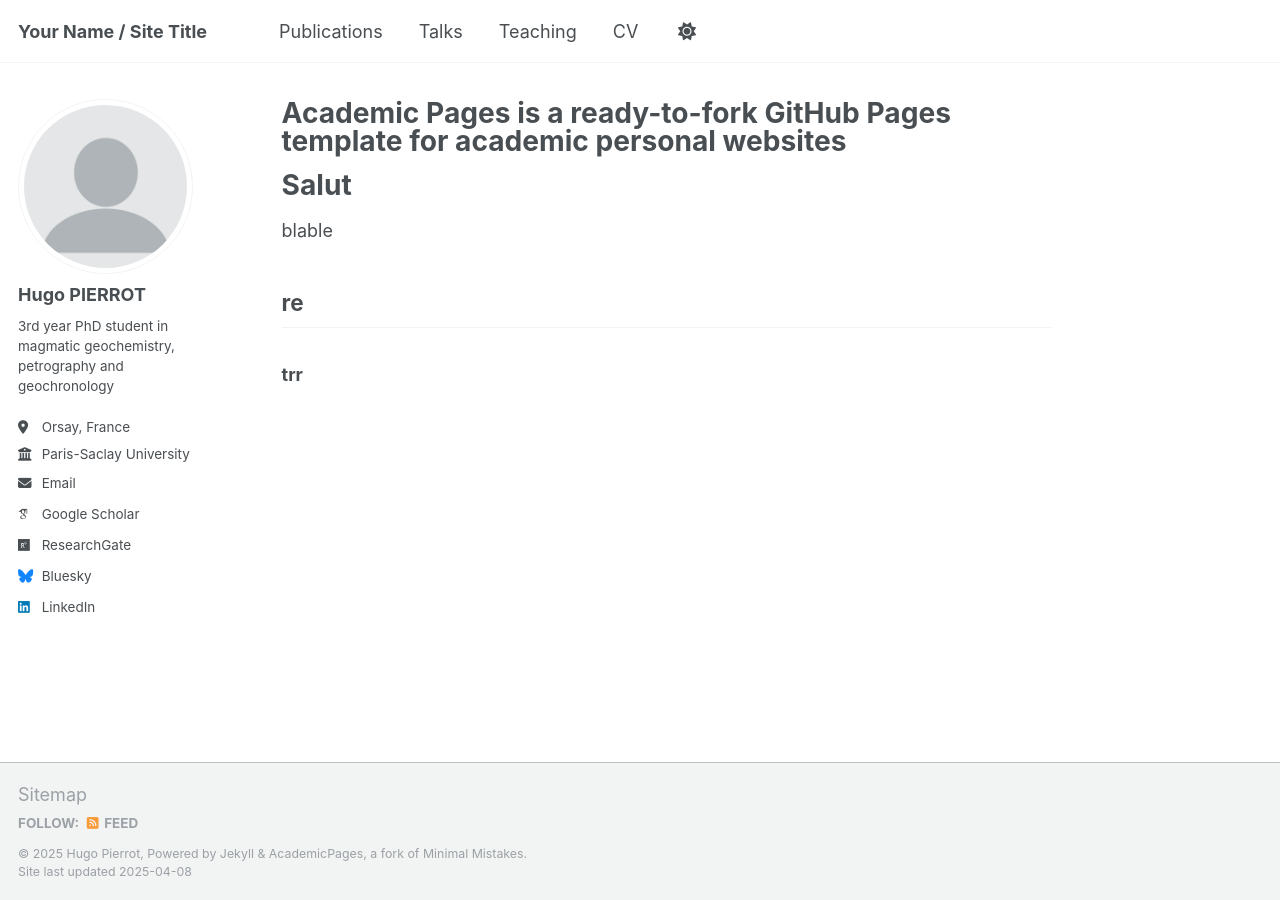
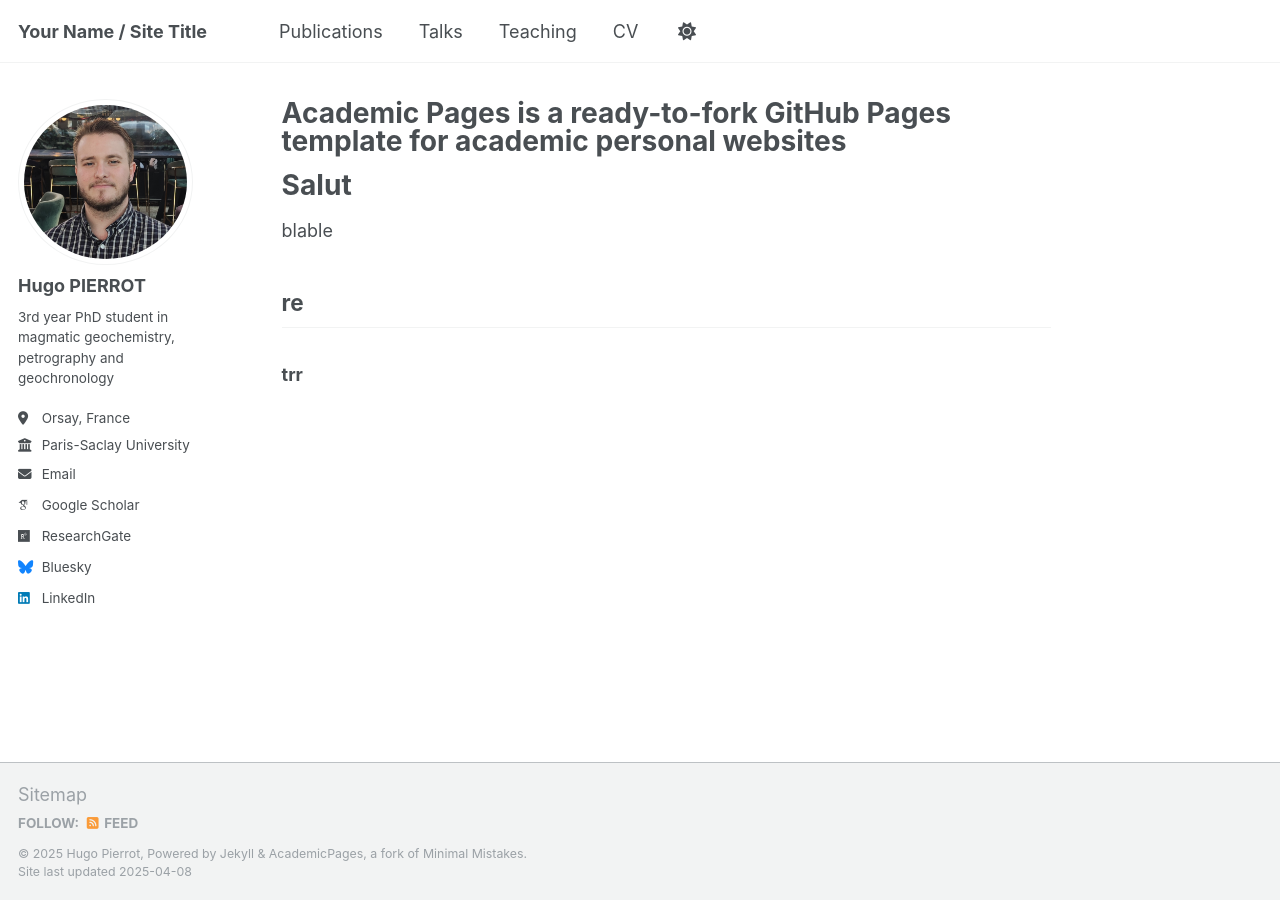
Before and after one commit to HugoPierrot/hugopierrot.github.io, a Jekyll site: the page built from _pages/about.md, in a window 1280 px wide. Built offline with Jekyll 4.4.1, drawn with Linux system fonts in a browser that asks for light colours; some web fonts are replaced.

Commit message:
Update _config.yml + photo

```diff
--- a/_config.yml
+++ b/_config.yml
@@ -22,7 +22,7 @@ repository               : "HugoPierrot/hugopierrot.github.io"
 #               Additional customization can be done by editing /_includes/author-profile.html
 author:
   # Biographic information
-  avatar           : "profile.png"
+  avatar           : "Trombi.jpg"
   name             : "Hugo PIERROT"
   pronouns         : # example: "she/her"
   bio              : "3rd year PhD student in magmatic geochemistry, petrography and geochronology"
```
